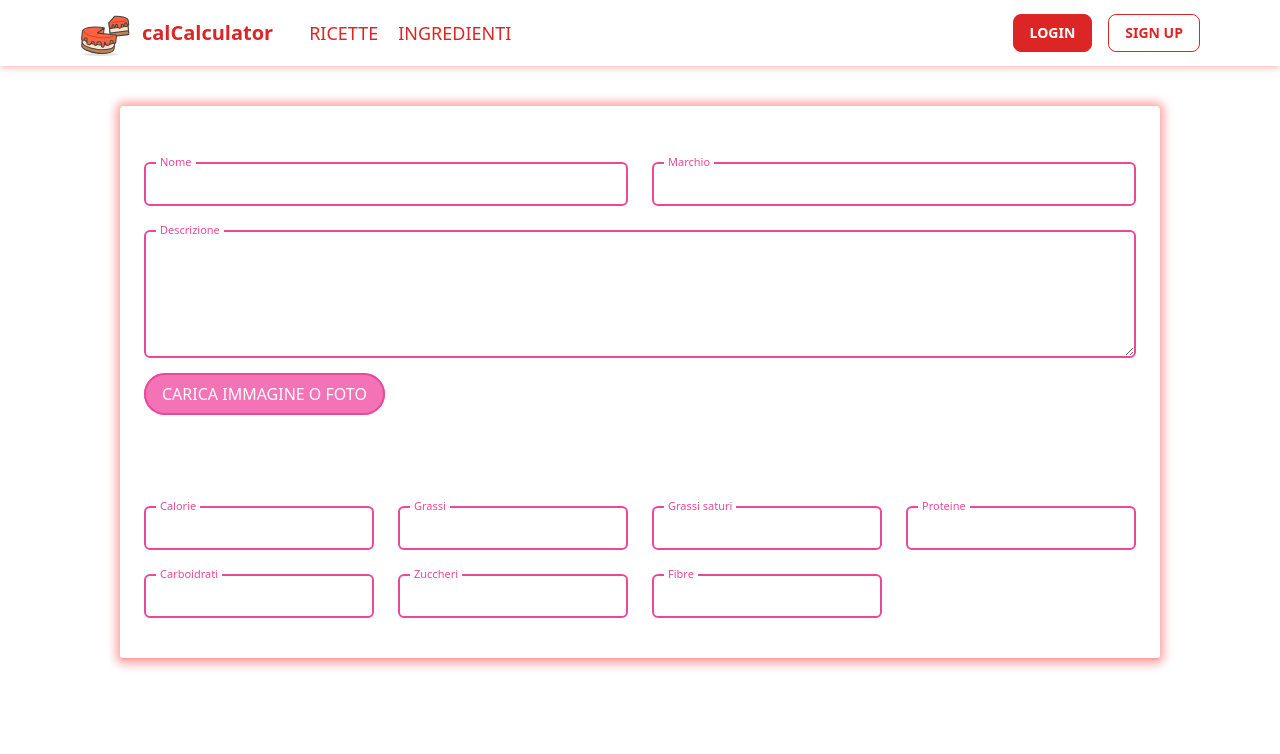
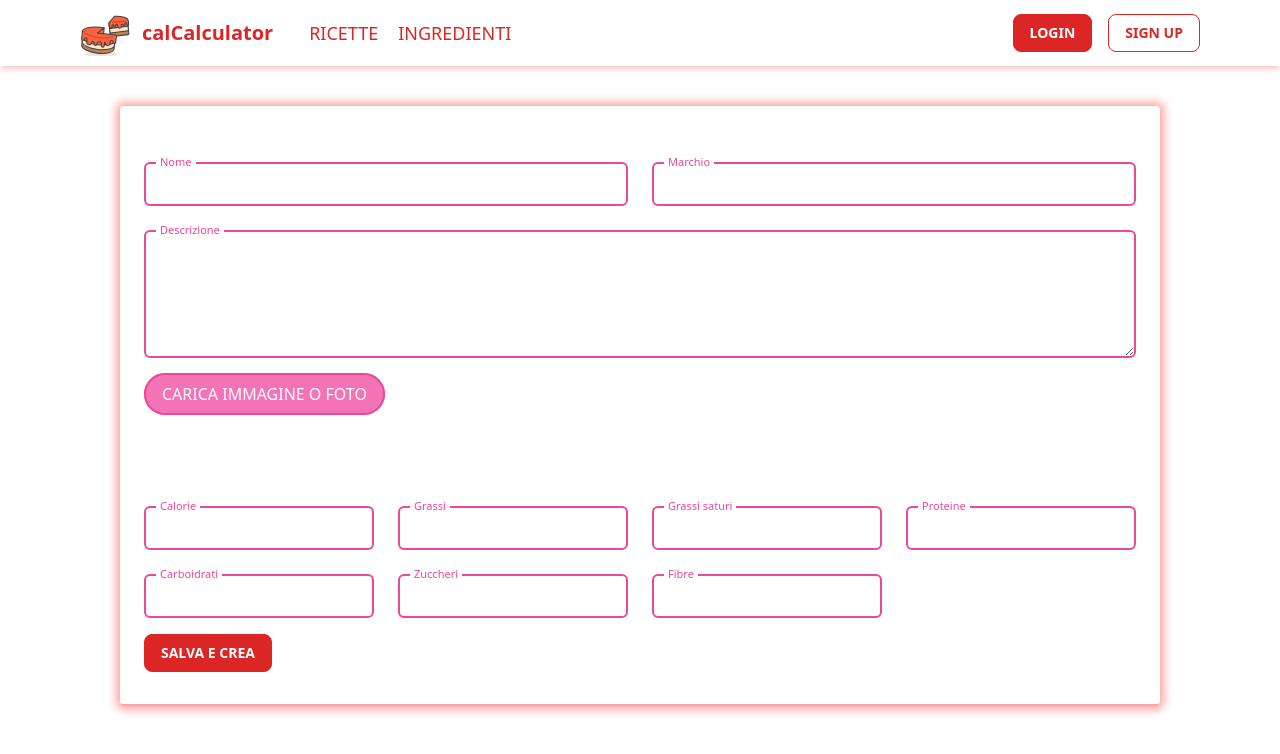
Before and after one commit to pietro-giordano/calCalculator_nuxt, a Nuxt app: page /ingredients/create in a window 1280 px wide. Shown: the top 754 px of the page. Built offline with nearby package versions, Linux system fonts and the light colour scheme; no server answers.

Commit message:
avanzamento create ingredient

```diff
--- a/pages/ingredients/create.vue
+++ b/pages/ingredients/create.vue
@@ -1,5 +1,5 @@
 <template>
-      <form class="container mt-8 mb-2 min-w-xs md:min-w-[672px] lg:min-w-[896px]">
+      <form @submit.prevent="handleNewIngredient" class="container mt-8 mb-2 min-w-xs md:min-w-[672px] lg:min-w-[896px]">
             <div class="mb-10 pb-10 grid md:grid-cols-2 gap-6">
                   <CustomInput type="text" content="Nome" name="Nome" v-model="newIngredient.name" />
 
@@ -27,6 +27,10 @@
             <div class="mb-4 grid md:grid-cols-4 gap-6">
                   <CustomInput :type="info.type" v-for="info in nutritionalInfo" :content="info.content" :name="info.content"
                         v-model="info.newIngredientProperty" />
+            </div>
+
+            <div>
+                  <Button1 content="Salva e crea" type="submit" />
             </div>
       </form>
 </template>
@@ -70,20 +74,6 @@ const nutritionalInfo = ref([
       }
 ]);
 
-type Ingredient = {
-      name: string,
-      brand: string,
-      description?: string,
-      image?: Blob,
-      calories: number,
-      fats: number,
-      saturatedFats: number,
-      proteins: number,
-      carbs: number,
-      sugars?: number,
-      fibers?: number
-}
-
 const newIngredient = ref<Ingredient>({
       name: '',
       brand: '',
@@ -97,6 +87,10 @@ const newIngredient = ref<Ingredient>({
       sugars: 0,
       fibers: 0
 });
+
+async function handleNewIngredient() {
+      console.log(newIngredient);
+}
 </script>
 
 <style></style>
--- a/pages/ingredients/search.vue
+++ b/pages/ingredients/search.vue
@@ -27,11 +27,6 @@ definePageMeta({
       middleware: ['auth']
 });
 
-type Ingredient = {
-      product_name: String,
-
-}
-
 const search = ref();
 
 async function searchIngredients() {
```
